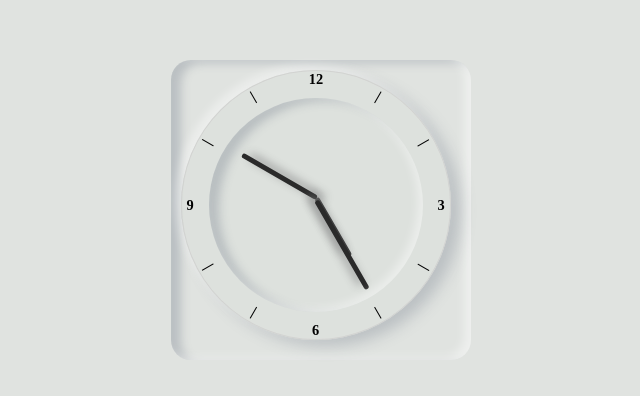
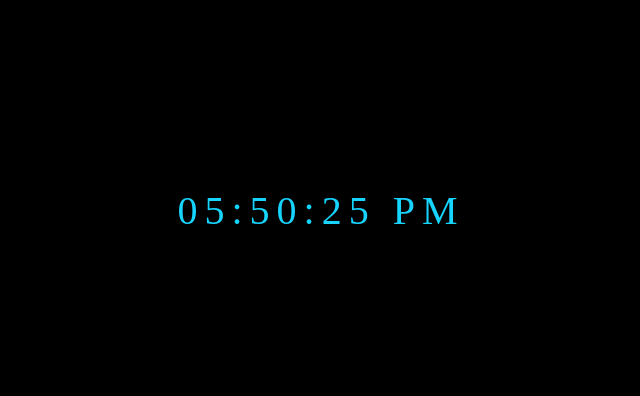
Before and after one commit to mnomanmnasir/digitalClock, a plain HTML site: page index.html in a window 1280 px wide. Shown: the part 190-586 px from the top of the page, without its empty margins (319-959 px from the left). Drawn offline with Linux system fonts and the light colour scheme.

Commit message:
Add files via upload

```diff
--- a/app.js
+++ b/app.js
@@ -1,17 +1,29 @@
-var increment = 30;
-for (var i = 0; i <= 11; i++) {
-  var w = i * increment;
-  var hours = document.querySelectorAll(".hours");
-  var s = (hours[i].style.transform = "rotate(" + w + "deg)");
+function showTime(){
+    var date = new Date();
+    var h = date.getHours(); // 0 - 23
+    var m = date.getMinutes(); // 0 - 59
+    var s = date.getSeconds(); // 0 - 59
+    var session = "AM";
+
+    if(h == 0){
+        h = 12;
+    }
+
+    if(h > 12){
+        h = h - 12;
+        session = "PM";
+    }
+
+    h = (h < 10) ? "0" + h : h;
+    m = (m < 10) ? "0" + m : m;
+    s = (s < 10) ? "0" + s : s;
+
+    var time = h + ":" + m + ":" + s + " " + session;
+    document.getElementById("MyClockDisplay").innerText = time;
+    document.getElementById("MyClockDisplay").textContent = time;
+
+    setTimeout(showTime, 1000);
+
 }
-var timing = setInterval(time, 1000);
-function time() {
-  var arms = document.querySelectorAll(".arms");
-  var date = new Date();
-  var hour = date.getHours() * 30;
-  var min = date.getMinutes() * 6;
-  var sec = date.getSeconds() * 6;
-  arms[0].style.transform = "rotateZ(" + hour + "deg)";
-  arms[1].style.transform = "rotateZ(" + min + "deg)";
-  arms[2].style.transform = "rotateZ(" + sec + "deg)";
-}
+
+showTime();
--- a/index.html
+++ b/index.html
@@ -4,34 +4,14 @@
     <meta charset="UTF-8">
     <meta http-equiv="X-UA-Compatible" content="IE=edge">
     <meta name="viewport" content="width=device-width, initial-scale=1.0">
-    <title>ANALOG CLOCK</title>
+    <title>Document</title>
     <link rel="stylesheet" href="style.css">
 </head>
 <body>
-    <div class="container">
 
-        <!-- <h1 mt="5%">ANALOG CLOCK</h1> -->
+    <div id="MyClockDisplay" class="clock" onload="showTime()"></div>
 
-        <div class="clock">
-          <div class="hours"><p>12</p></div>
-          <div class="hours">|</div>
-          <div class="hours">|</div>
-          <div class="hours"><p style="transform: rotateZ(-90deg);">3</p></div>
-          <div class="hours">|</div>
-          <div class="hours">|</div>
-          <div class="hours"><p style="transform: rotateZ(180deg);">6</p></div>
-          <div class="hours">|</div>
-          <div class="hours">|</div>
-          <div class="hours"><p style="transform: rotateZ(90deg);">9</p></div>
-          <div class="hours">|</div>
-          <div class="hours">|</div>
-          <div class="arms hours-arm"></div>
-          <div class="arms min-arm"></div>
-          <div class="arms sec-arm"></div>
-        </div>
-      </div>
 
-      <script src="app.js"></script>
-
+    <script src="app.js"></script>
 </body>
 </html>
--- a/style.css
+++ b/style.css
@@ -1,188 +1,17 @@
-* {
-    box-sizing: border-box;
-    margin: 0;
-    padding: 0;
-  }
-  body {
-    display: grid;
-    place-content: center;
-    height: 100vh;
-    background-color: #dde1dde7;
-  }
-  .container {
-    height: 300px;
-    width: 300px;
-    /* background-color: aqua; */
-    border-radius: 20px;
-    box-shadow: inset -7px -3px 10px #ffffff73,
-    inset 10px 3px 10px rgb(94, 104, 121, 0.288);
-  }
+body {
+    background: black;
+}
 
-  @media screen and (max-width: 445px)
-  {
-
-    .sec-arm{
-      height: 30%;
-
-      top: 90px;
-    }
-
-    .min-arm{
-      top: 500px;
-
-    }
-
-    .hours-arm{
-      top: 500px;
-      height: 50%;
-    }
-  }
-
-  @media screen and (max-width: 325px)
-  {
-    .container{
-        width: 280px;
-        height: 280px;
-        box-shadow: inset -7px -3px 10px #ffffff73,
-        inset 10px 3px 10px rgb(94, 104, 121, 0.288);
+.clock {
+    position: absolute;
+    top: 50%;
+    left: 50%;
+    transform: translateX(-50%) translateY(-50%);
+    color: #17D4FE;
+    font-size: 40px;
+    font-family: Orbitron;
+    letter-spacing: 7px;
 
 
-    }
 
-    .min-arm{
-      top: 500px;
-
-    }
-
-    .hours-arm{
-      top: 500px;
-      height: 50%;
-    }
-  }
-
-  @media screen and (max-width: 280px)
-  {
-    .container{
-        width: 250px;
-        height: 250px;
-        box-shadow: inset -7px -3px 10px #ffffff73,
-        inset 10px 3px 10px rgb(94, 104, 121, 0.288);
-
-
-    }
-    .sec-arm{
-      height: 40%;
-
-      top: -50%;
-    }
-
-    .min-arm{
-      top: 500px;
-
-    }
-
-    .hours-arm{
-      top: 500px;
-      height: 50%;
-    }
-  }
-
-  @media screen and (max-width: 260px)
-  {
-    .container{
-        width: 230px;
-        height: 230px;
-        box-shadow: inset -7px -3px 10px #ffffff73,
-        inset 10px 3px 10px rgb(94, 104, 121, 0.288);
-
-
-    }
-  }
-
-  @media screen and (max-width: 810px){
-    .sec-min
-    {
-       height: 30%;
-
-        top: 50px;
-      }
-
-    .min-arm{
-      top: 500px;
-
-    }
-
-    .hours-arm{
-      top: 500px;
-      height: 50%;
-    }
-
-    }
-
-
-  .clock::after {
-    position: absolute;
-    left: 10%;
-    top: 10%;
-    content: " ";
-    height: 80%;
-    width: 80%;
-    background-color: transparent;
-    box-shadow: inset -5px -3px 10px #ffffff73,
-      inset 10px 3px 10px rgb(94, 104, 121, 0.288);
-    border-radius: 50%;
-  }
-  .clock {
-    height: 90%;
-    width: 90%;
-    background-color: #dde1dde7;
-    /* background-color: re; */
-    border-radius: 50%;
-    position: relative;
-    left: 10px;
-    top: 10px;
-    box-shadow: -5px -5px 10px #ffffff73,
-      10px 6px 15px rgb(94, 104, 121, 0.288);
-    border: 0.4px solid rgba(183, 178, 178, 0.288);
-    display: flex;
-    justify-content: space-evenly;
-    align-items: center;
-    position: relative;
-    text-align: center;
-  }
-  .hours {
-    position: absolute;
-    font-size: 90%;
-    /* align-items: center; */
-    height: 100%;
-    font-weight: bold;
-    offset: initial;
-  }
-  .arms {
-    transform-origin: bottom;
-    background-color: rgb(42, 42, 42);
-    position: absolute;
-    top: 30px;
-    width: 5px;
-    height: 35px;
-
-    border-radius: 20px;
-    box-shadow: 3px 7px 10px 0.1px rgb(142, 143, 143);
-  }
-  .hours-arm {
-    height: 25%;
-    top: 60px;
-  }
-  .sec-arm{
-    height: 38%;
-    top: 28px;
-  }
-
-
-.min-arm{
-  /* font-size: 50vw; */
-  /* height: -25%; */
-  /* width: 80%; */
-  height: 32%;
-    top: 41px;
 }
```
